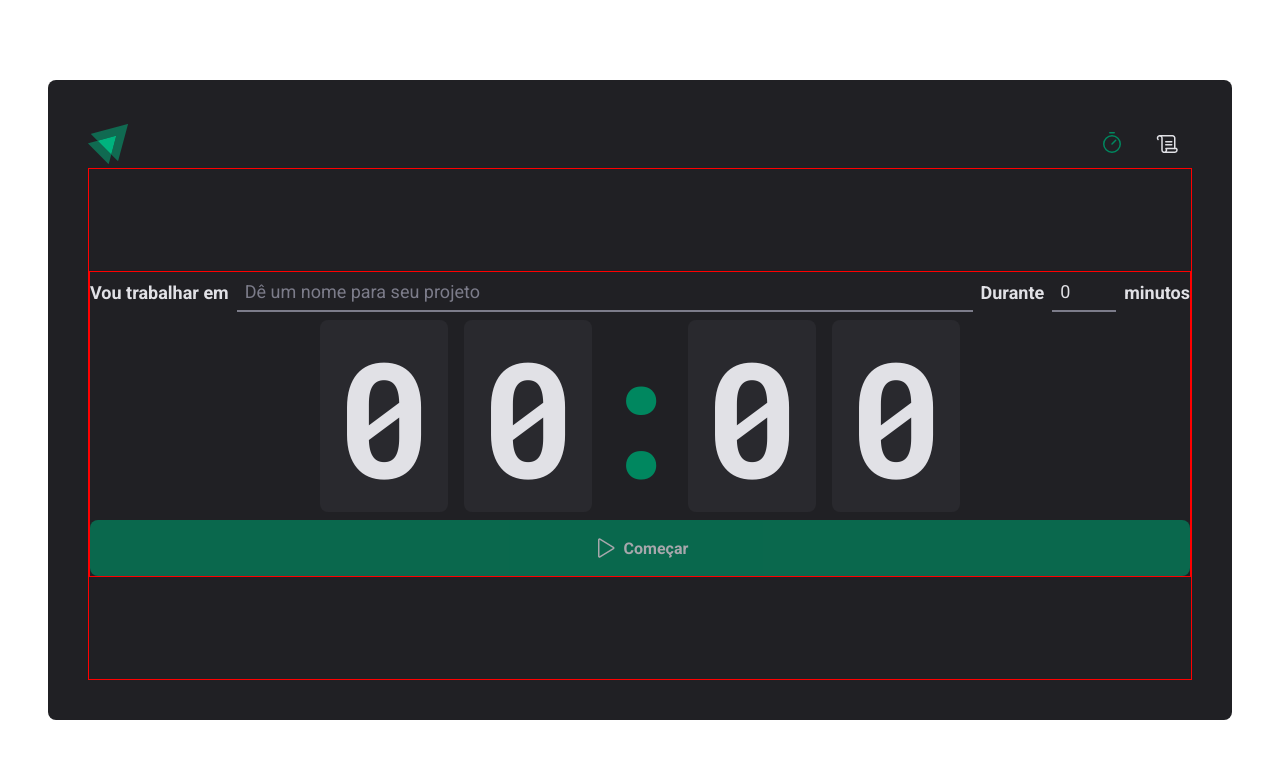
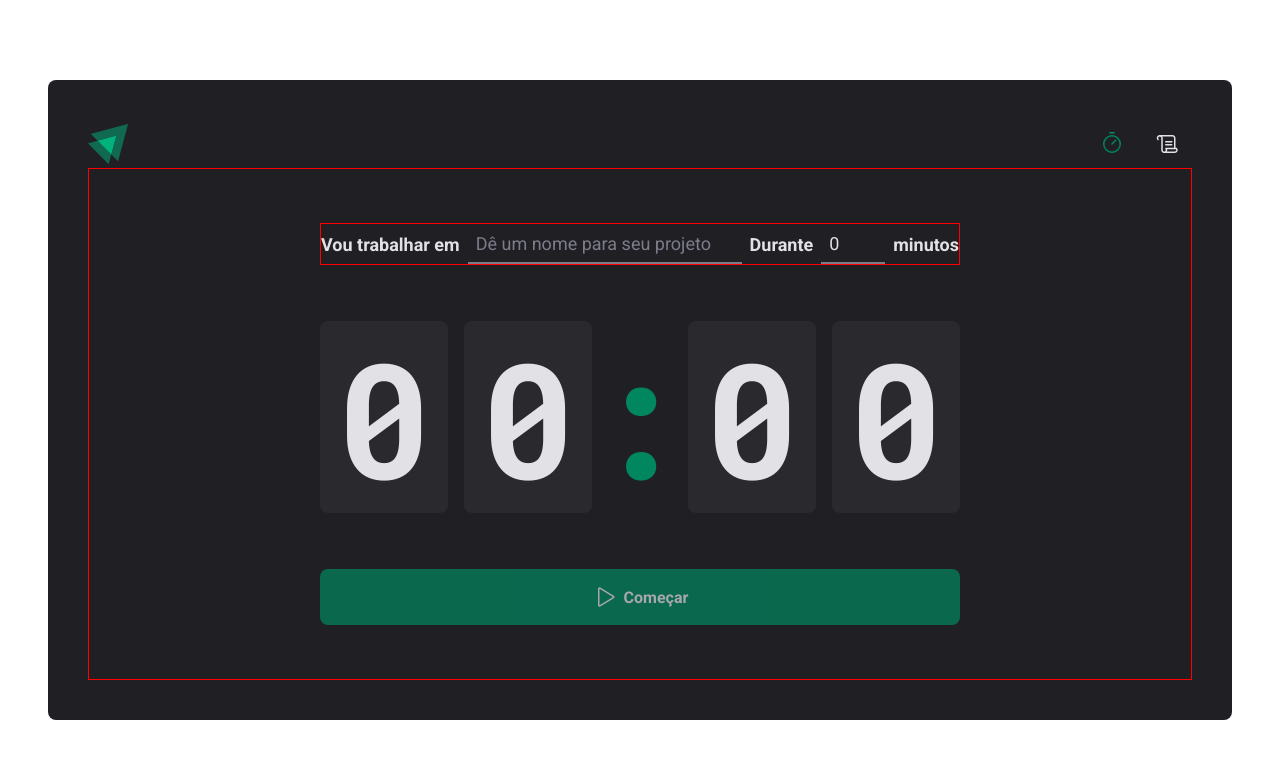
Before and after one commit to ota-mariana/pomodoro-timer, a React (Vite) app: page / in a window 1280 px wide. Shown: the top 758 px of the page. Built offline with nearby package versions, Linux system fonts and the light colour scheme.

Commit message:
refactor: creation of cycle and countdown components

```diff
--- /dev/null
+++ b/src/pages/Home/Countdown/index.tsx
@@ -0,0 +1,72 @@
+import { CountDownContainer, Separator } from './styles'
+
+import { useEffect, useContext } from 'react'
+import { differenceInSeconds } from 'date-fns'
+
+import { CycleContext } from '..'
+
+export function Countdown() {
+  const {
+    activeCycle,
+    activeCycleId,
+    markCurrentCycleAsFinished,
+    amountSecondsPassed,
+    setSecondsPassed,
+  } = useContext(CycleContext)
+
+  const totalSeconds = activeCycle ? activeCycle.minutesAmount * 60 : 0
+
+  const currentSeconds = activeCycle ? totalSeconds - amountSecondsPassed : 0
+
+  const minutesAmount = Math.floor(currentSeconds / 60)
+  const secondsAmount = currentSeconds % 60
+
+  const minutes = String(minutesAmount).padStart(2, '0')
+  const seconds = String(secondsAmount).padStart(2, '0')
+
+  useEffect(() => {
+    if (activeCycle) {
+      document.title = `${minutes}:${seconds}`
+    }
+  }, [minutes, seconds, activeCycle])
+
+  useEffect(() => {
+    let interval: number
+
+    if (activeCycle) {
+      interval = setInterval(() => {
+        const secondsDifference = differenceInSeconds(
+          new Date(),
+          activeCycle.startDate,
+        )
+
+        if (secondsDifference >= totalSeconds) {
+          markCurrentCycleAsFinished()
+          setSecondsPassed(totalSeconds)
+          clearInterval(interval)
+        } else {
+          setSecondsPassed(secondsDifference)
+        }
+      }, 1000)
+    }
+    return () => {
+      clearInterval(interval)
+    }
+  }, [
+    activeCycle,
+    totalSeconds,
+    activeCycleId,
+    markCurrentCycleAsFinished,
+    setSecondsPassed,
+  ])
+
+  return (
+    <CountDownContainer>
+      <span>{minutes[0]}</span>
+      <span>{minutes[1]}</span>
+      <Separator>:</Separator>
+      <span>{seconds[0]}</span>
+      <span>{seconds[1]}</span>
+    </CountDownContainer>
+  )
+}
--- /dev/null
+++ b/src/pages/Home/Countdown/styles.ts
@@ -0,0 +1,26 @@
+import styled from 'styled-components'
+
+export const CountDownContainer = styled.div`
+  font-family: 'Roboto Mono', monospace;
+  font-size: 10rem;
+  line-height: 8rem;
+  color: ${(props) => props.theme['gray-100']};
+
+  display: flex;
+  gap: 1rem;
+
+  span {
+    background: ${(props) => props.theme['gray-700']};
+    padding: 2rem 1rem;
+    border-radius: 8px;
+  }
+`
+
+export const Separator = styled.div`
+  padding: 2rem;
+  color: ${(props) => props.theme['green-500']};
+  width: 4rem;
+  overflow: hidden;
+  display: flex;
+  justify-content: center;
+`
--- /dev/null
+++ b/src/pages/Home/NewCycleForm/index.tsx
@@ -0,0 +1,34 @@
+import { FormContainer, MinutesAmountInput, TaskInput } from './styles'
+
+import { useFormContext } from 'react-hook-form'
+import { useContext } from 'react'
+import { CycleContext } from '..'
+
+export function NewCycleForm() {
+  const { activeCycle } = useContext(CycleContext)
+  const { register } = useFormContext()
+
+  return (
+    <FormContainer>
+      <label htmlFor="task">Vou trabalhar em</label>
+      <TaskInput
+        id="task"
+        placeholder="Dê um nome para seu projeto"
+        disabled={!!activeCycle}
+        {...register('task')}
+      />
+
+      <label htmlFor="">Durante</label>
+      <MinutesAmountInput
+        type="number"
+        id="minutesAmount"
+        placeholder="00"
+        disabled={!!activeCycle}
+        step={1}
+        {...register('minutesAmount', { valueAsNumber: true })}
+      />
+
+      <span>minutos</span>
+    </FormContainer>
+  )
+}
--- /dev/null
+++ b/src/pages/Home/NewCycleForm/styles.ts
@@ -0,0 +1,103 @@
+import styled from 'styled-components'
+
+export const FormContainer = styled.div`
+  width: 100%;
+  display: flex;
+  align-items: center;
+  justify-content: center;
+  gap: 0.5rem;
+  flex-wrap: wrap;
+  color: ${(props) => props.theme['gray-100']};
+  font-size: 1.125rem;
+  font-weight: bold;
+
+  border: 1px solid red;
+`
+
+export const CountDownContainer = styled.div`
+  font-family: 'Roboto Mono', monospace;
+  font-size: 10rem;
+  line-height: 8rem;
+  color: ${(props) => props.theme['gray-100']};
+
+  display: flex;
+  gap: 1rem;
+
+  span {
+    background: ${(props) => props.theme['gray-700']};
+    padding: 2rem 1rem;
+    border-radius: 8px;
+  }
+`
+
+export const Separator = styled.div`
+  padding: 2rem;
+  color: ${(props) => props.theme['green-500']};
+  width: 4rem;
+  overflow: hidden;
+  display: flex;
+  justify-content: center;
+`
+
+const BaseCountDownButton = styled.button`
+  width: 100%;
+  border: 0;
+  padding: 1rem;
+  border-radius: 8px;
+  display: flex;
+  align-items: center;
+  justify-content: center;
+  gap: 0.5rem;
+  font-weight: bold;
+  cursor: pointer;
+
+  &:disabled {
+    opacity: 0.7;
+    cursor: not-allowed;
+  }
+`
+
+export const StopCountDownButton = styled(BaseCountDownButton)`
+  background: ${(props) => props.theme['red-500']};
+  color: ${(props) => props.theme['gray-100']};
+
+  &:not(:disabled):hover {
+    background: ${(props) => props.theme['red-700']};
+  }
+`
+
+export const StartCountDownButton = styled(BaseCountDownButton)`
+  background: ${(props) => props.theme['green-500']};
+  color: ${(props) => props.theme['gray-100']};
+
+  &:not(:disabled):hover {
+    background: ${(props) => props.theme['green-700']};
+  }
+`
+
+const BaseInput = styled.input`
+  background: transparent;
+  height: 2.5rem;
+  border: 0;
+  border-bottom: 2px solid ${(props) => props.theme['gray-500']};
+  font-size: 1.125rem;
+  padding: 0 0.5rem;
+  color: ${(props) => props.theme['gray-100']};
+
+  &:focus {
+    box-shadow: none;
+    border-color: ${(props) => props.theme['green-500']};
+  }
+
+  &::placeholder {
+    color: ${(props) => props.theme['gray-500']};
+  }
+`
+
+export const TaskInput = styled(BaseInput)`
+  flex: 1;
+`
+
+export const MinutesAmountInput = styled(BaseInput)`
+  width: 4rem;
+`
--- a/src/pages/Home/index.tsx
+++ b/src/pages/Home/index.tsx
@@ -1,26 +1,17 @@
 import { HandPalm, Play } from 'phosphor-react'
+import { createContext, useState } from 'react'
+import { FormProvider, useForm } from 'react-hook-form'
 import { zodResolver } from '@hookform/resolvers/zod'
 import * as zod from 'zod'
-import { useForm } from 'react-hook-form'
-import { useEffect, useState } from 'react'
-import { differenceInSeconds } from 'date-fns'
+
 import {
-  CountDownContainer,
-  FormContainer,
   HomeContainer,
-  Separator,
   StartCountDownButton,
   StopCountDownButton,
-  TaskInput,
-  MinutesAmountInput,
 } from './styles'
 
-const newCycleFormValidationSchema = zod.object({
-  task: zod.string().min(1, 'Informe a tarefa'),
-  minutesAmount: zod.number().min(1, 'O ciclo precisa ser de mínimo 5 minutos'),
-})
-
-type NewFormData = zod.infer<typeof newCycleFormValidationSchema>
+import { Countdown } from './Countdown'
+import { NewCycleForm } from './NewCycleForm'
 
 interface Cycle {
   id: string
@@ -31,66 +22,52 @@ interface Cycle {
   finishedDate?: Date
 }
 
+interface CycleContextType {
+  activeCycle: Cycle | undefined
+  activeCycleId: string | null
+  markCurrentCycleAsFinished: () => void
+  amountSecondsPassed: number
+  setSecondsPassed: (seconds: number) => void
+}
+
+export const CycleContext = createContext({} as CycleContextType)
+
+const newCycleFormValidationSchema = zod.object({
+  task: zod.string().min(1, 'Informe a tarefa'),
+  minutesAmount: zod.number().min(1, 'O ciclo precisa ser de mínimo 5 minutos'),
+})
+
+type NewFormData = zod.infer<typeof newCycleFormValidationSchema>
+
 export function Home() {
   const [cycles, setCycles] = useState<Cycle[]>([])
   const [activeCycleId, setActiveCycleId] = useState<string | null>(null)
   const [amountSecondsPassed, setAmountSecondsPassed] = useState(0)
 
-  const { register, handleSubmit, watch, reset } = useForm<NewFormData>({
-    resolver: zodResolver(newCycleFormValidationSchema),
-    defaultValues: { task: '', minutesAmount: 0 },
-  })
+  const activeCycle = cycles.find((cycle) => cycle.id === activeCycleId)
 
-  const activeCycle = cycles.find((cycle) => cycle.id === activeCycleId)
-  const totalSeconds = activeCycle ? activeCycle.minutesAmount * 60 : 0
+  const setSecondsPassed = (seconds: number) => {
+    setAmountSecondsPassed(seconds)
+  }
 
-  useEffect(() => {
-    let interval: number
-
-    if (activeCycle) {
-      interval = setInterval(() => {
-        const secondsDifference = differenceInSeconds(
-          new Date(),
-          activeCycle.startDate,
-        )
-
-        if (secondsDifference >= totalSeconds) {
+  const markCurrentCycleAsFinished = () => {
     setCycles((prevState) =>
       prevState.map((cycle) => {
         if (cycle.id === activeCycleId) {
-                return { ...cycle, finishedDate: new Date() }
+          return { ...cycle, stopDate: new Date() }
         } else {
           return cycle
         }
       }),
     )
+  }
 
-          setAmountSecondsPassed(totalSeconds)
+  const newCycleForm = useForm<NewFormData>({
+    resolver: zodResolver(newCycleFormValidationSchema),
+    defaultValues: { task: '', minutesAmount: 0 },
+  })
 
-          clearInterval(interval)
-        } else {
-          setAmountSecondsPassed(secondsDifference)
-        }
-      }, 1000)
-    }
-    return () => {
-      clearInterval(interval)
-    }
-  }, [activeCycle, totalSeconds, activeCycleId])
-
-  const currentSeconds = activeCycle ? totalSeconds - amountSecondsPassed : 0
-
-  const minutesAmount = Math.floor(currentSeconds / 60)
-  const secondsAmount = currentSeconds % 60
-
-  const minutes = String(minutesAmount).padStart(2, '0')
-  const seconds = String(secondsAmount).padStart(2, '0')
-
-  useEffect(() => {
-    if (activeCycle) {
-      document.title = `${minutes}:${seconds}`
-    }
-  }, [minutes, seconds, activeCycle])
+  const { handleSubmit, watch, reset } = newCycleForm
 
   const handleChange = (data: NewFormData) => {
     const newCycle: Cycle = {
@@ -106,9 +83,6 @@ export function Home() {
     reset()
   }
 
-  const task = watch('task')
-  const isSubmitDisabled = !task
-
   const handleStopCycle = () => {
     setCycles(
       cycles.map((cycle) => {
@@ -122,39 +96,27 @@ export function Home() {
     setActiveCycleId(null)
   }
 
+  const task = watch('task')
+  const isSubmitDisabled = !task
+
   console.log(cycles)
-
   return (
     <HomeContainer>
       <form onSubmit={handleSubmit(handleChange)} action="">
-        <FormContainer>
-          <label htmlFor="task">Vou trabalhar em</label>
-          <TaskInput
-            id="task"
-            placeholder="Dê um nome para seu projeto"
-            disabled={!!activeCycle}
-            {...register('task')}
-          />
-
-          <label htmlFor="">Durante</label>
-          <MinutesAmountInput
-            type="number"
-            id="minutesAmount"
-            placeholder="00"
-            disabled={!!activeCycle}
-            step={1}
-            {...register('minutesAmount', { valueAsNumber: true })}
-          />
-
-          <span>minutos</span>
-
-          <CountDownContainer>
-            <span>{minutes[0]}</span>
-            <span>{minutes[1]}</span>
-            <Separator>:</Separator>
-            <span>{seconds[0]}</span>
-            <span>{seconds[1]}</span>
-          </CountDownContainer>
+        <CycleContext.Provider
+          value={{
+            activeCycle,
+            activeCycleId,
+            markCurrentCycleAsFinished,
+            amountSecondsPassed,
+            setSecondsPassed,
+          }}
+        >
+          <FormProvider {...newCycleForm}>
+            <NewCycleForm />
+          </FormProvider>
+          <Countdown />
+        </CycleContext.Provider>
 
         {activeCycle ? (
           <StopCountDownButton onClick={handleStopCycle} type="button">
@@ -167,7 +129,6 @@ export function Home() {
             Começar
           </StartCountDownButton>
         )}
-        </FormContainer>
       </form>
     </HomeContainer>
   )
--- a/src/pages/Home/styles.ts
+++ b/src/pages/Home/styles.ts
@@ -15,44 +15,6 @@ export const HomeContainer = styled.main`
     align-items: center;
     gap: 3.5rem;
   }
-`
-export const FormContainer = styled.div`
-  width: 100%;
-  display: flex;
-  align-items: center;
-  justify-content: center;
-  gap: 0.5rem;
-  flex-wrap: wrap;
-  color: ${(props) => props.theme['gray-100']};
-  font-size: 1.125rem;
-  font-weight: bold;
-
-  border: 1px solid red;
-`
-
-export const CountDownContainer = styled.div`
-  font-family: 'Roboto Mono', monospace;
-  font-size: 10rem;
-  line-height: 8rem;
-  color: ${(props) => props.theme['gray-100']};
-
-  display: flex;
-  gap: 1rem;
-
-  span {
-    background: ${(props) => props.theme['gray-700']};
-    padding: 2rem 1rem;
-    border-radius: 8px;
-  }
-`
-
-export const Separator = styled.div`
-  padding: 2rem;
-  color: ${(props) => props.theme['green-500']};
-  width: 4rem;
-  overflow: hidden;
-  display: flex;
-  justify-content: center;
 `
 
 const BaseCountDownButton = styled.button`
@@ -90,30 +52,3 @@ export const StartCountDownButton = styled(BaseCountDownButton)`
     background: ${(props) => props.theme['green-700']};
   }
 `
-
-const BaseInput = styled.input`
-  background: transparent;
-  height: 2.5rem;
-  border: 0;
-  border-bottom: 2px solid ${(props) => props.theme['gray-500']};
-  font-size: 1.125rem;
-  padding: 0 0.5rem;
-  color: ${(props) => props.theme['gray-100']};
-
-  &:focus {
-    box-shadow: none;
-    border-color: ${(props) => props.theme['green-500']};
-  }
-
-  &::placeholder {
-    color: ${(props) => props.theme['gray-500']};
-  }
-`
-
-export const TaskInput = styled(BaseInput)`
-  flex: 1;
-`
-
-export const MinutesAmountInput = styled(BaseInput)`
-  width: 4rem;
-`
```
Lines whose indentation alone changed are shown as unchanged.
